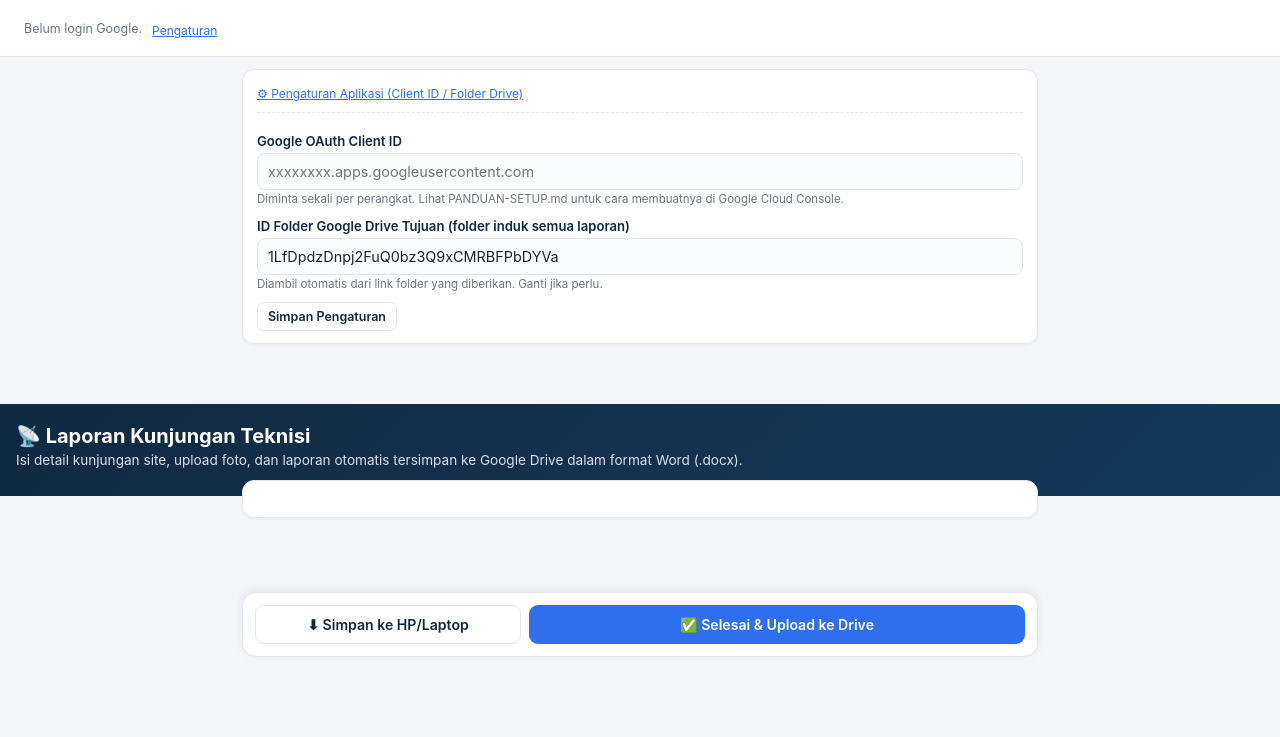
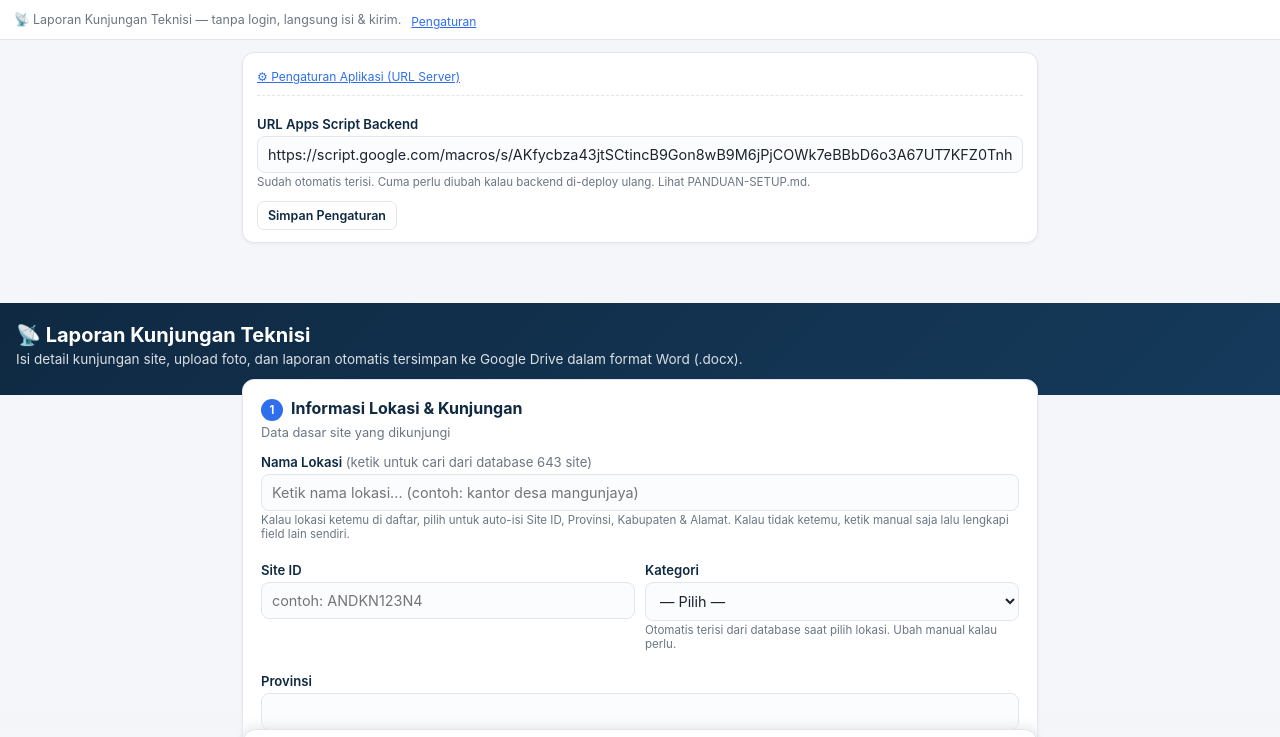
Before and after one commit to BRILLIANTNB/LAPORAN-KUNJUNGAN, a plain HTML site: page index.html in a window 1280 px wide. Both pictures are taken after a click on the button "Pengaturan". Shown: the top 737 px of the page. Drawn offline with Linux system fonts and the light colour scheme; a script that the page names is missing.

Commit message:
Update index.html

```diff
--- a/index.html
+++ b/index.html
@@ -4,7 +4,6 @@
 <meta charset="UTF-8">
 <meta name="viewport" content="width=device-width, initial-scale=1.0">
 <title>Laporan Kunjungan Teknisi</title>
-<script src="https://accounts.google.com/gsi/client" async defer></script>
 <script src="https://unpkg.com/docx@8.5.0/build/index.iife.js"></script>
 <style>
   :root{
@@ -100,21 +99,17 @@
 <body>
 
 <div id="authBar">
-  <div id="gsiBtnHolder"></div>
-  <span class="status-text" id="authStatusText">Belum login Google.</span>
+  <span class="status-text">📡 Laporan Kunjungan Teknisi — tanpa login, langsung isi &amp; kirim.</span>
   <button class="config-toggle" type="button" onclick="toggleConfig()">Pengaturan</button>
 </div>
 
 <div class="wrap" id="configWrap" style="margin-top:12px;">
   <div class="card" style="padding:12px 14px;">
-    <button class="config-toggle" type="button" onclick="toggleConfig()">⚙ Pengaturan Aplikasi (Client ID / Folder Drive)</button>
+    <button class="config-toggle" type="button" onclick="toggleConfig()">⚙ Pengaturan Aplikasi (URL Server)</button>
     <div id="configPanel">
-      <label>Google OAuth Client ID</label>
-      <input type="text" id="cfgClientId" placeholder="xxxxxxxx.apps.googleusercontent.com">
-      <p class="hint">Diminta sekali per perangkat. Lihat PANDUAN-SETUP.md untuk cara membuatnya di Google Cloud Console.</p>
-      <label>ID Folder Google Drive Tujuan (folder induk semua laporan)</label>
-      <input type="text" id="cfgFolderId" value="1LfDpdzDnpj2FuQ0bz3Q9xCMRBFPbDYVa">
-      <p class="hint">Diambil otomatis dari link folder yang diberikan. Ganti jika perlu.</p>
+      <label>URL Apps Script Backend</label>
+      <input type="text" id="cfgAppsScriptUrl" placeholder="https://script.google.com/macros/s/xxx/exec">
+      <p class="hint">Sudah otomatis terisi. Cuma perlu diubah kalau backend di-deploy ulang. Lihat PANDUAN-SETUP.md.</p>
       <button class="btn btn-outline btn-sm" type="button" onclick="saveConfig()">Simpan Pengaturan</button>
       <span id="cfgSavedMsg" class="hint" style="color:var(--accent-2);"></span>
     </div>
```
